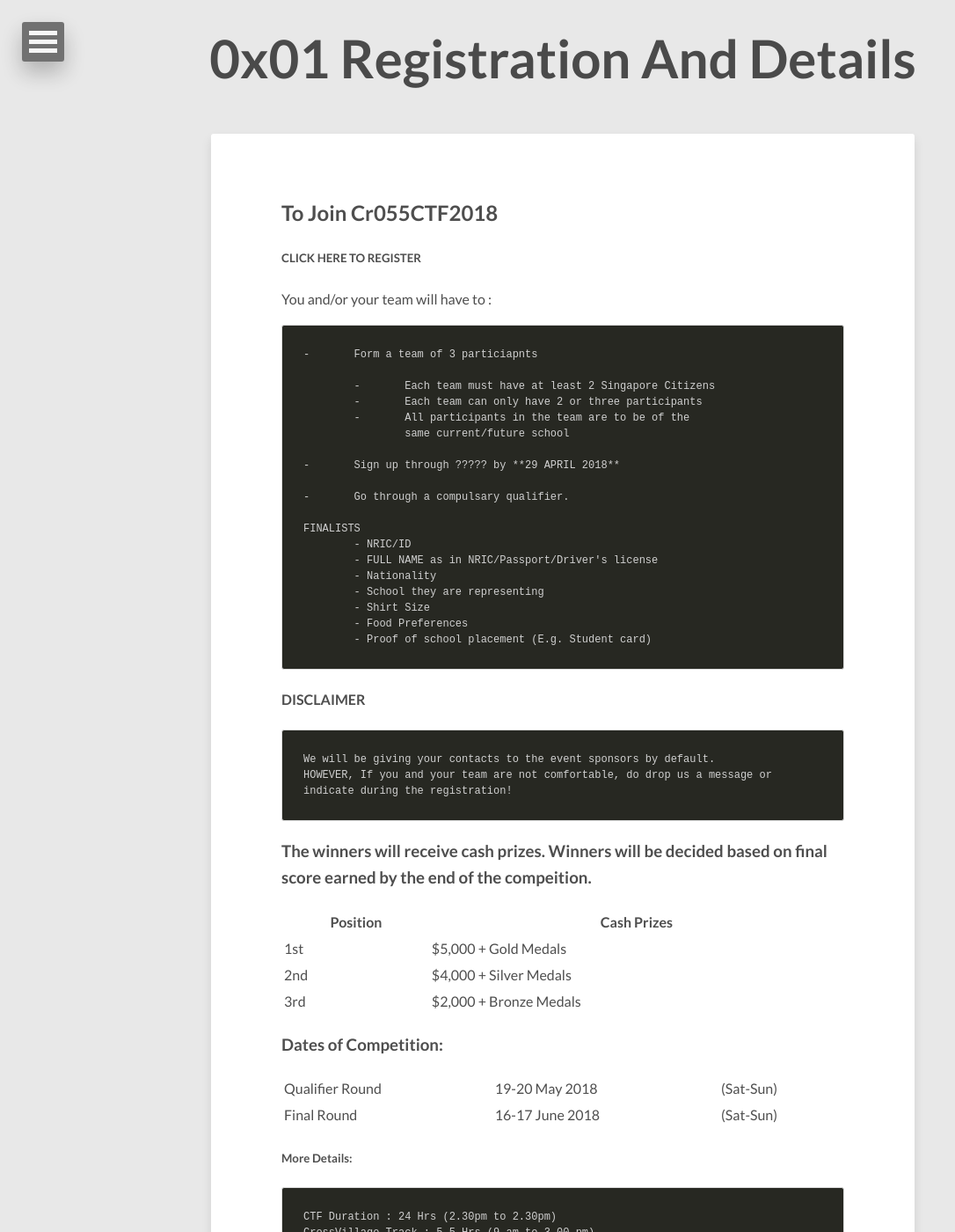
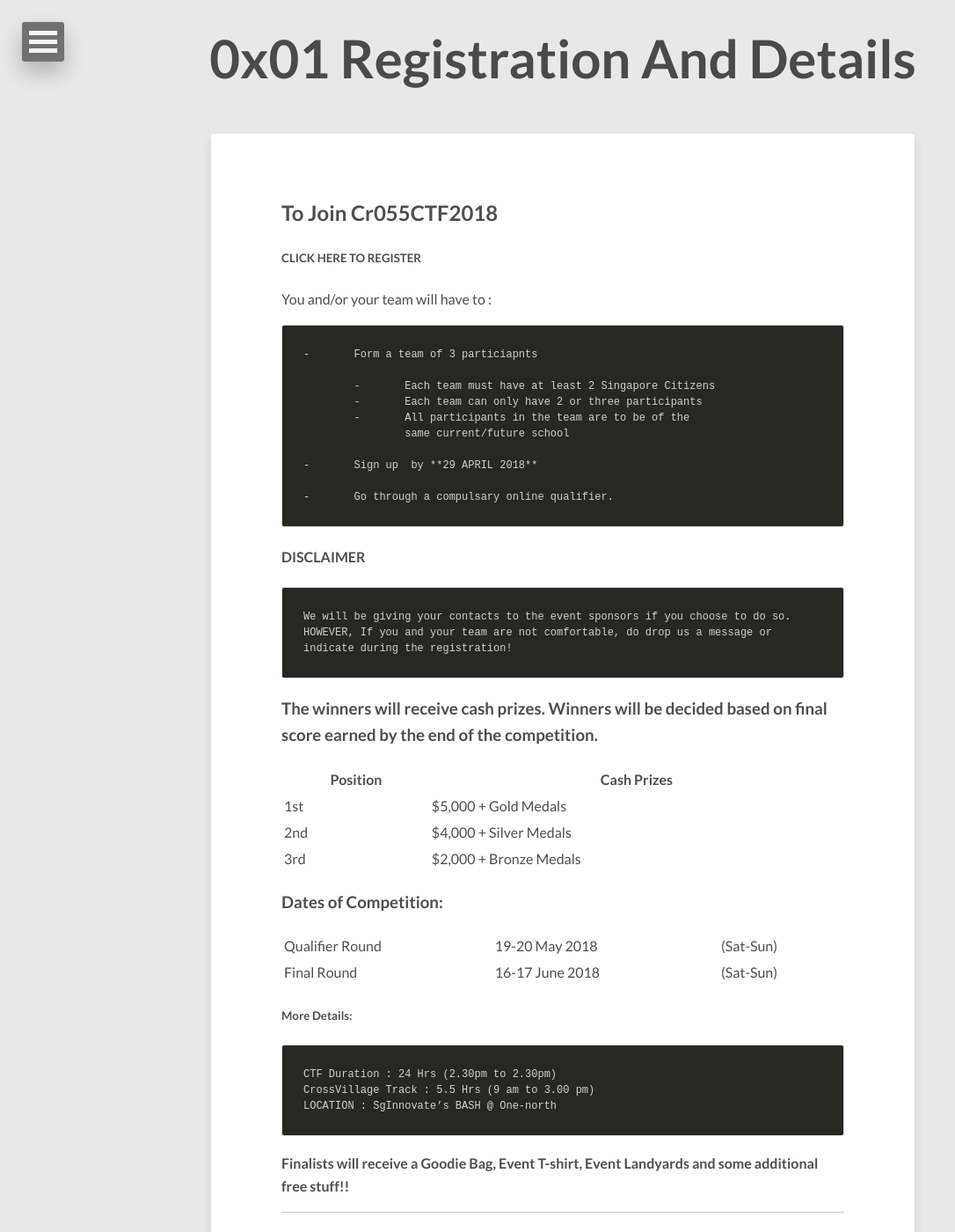
Before and after one commit to CrossCTF/crossctf.github.io, a Jekyll site: the page built from _posts/2013-05-23-Registration.md, in a window 1280 px wide and 1400 px high. Shown: the whole window at 88% size, without its empty margins (0-1086 px from the left). Built offline with Jekyll 4.4.1, drawn with Linux system fonts in a browser that asks for light colours; nearby versions of some CDN libraries.

Commit message:
update some typos

```diff
--- a/_posts/2013-05-23-Registration.md
+++ b/_posts/2013-05-23-Registration.md
@@ -18,29 +18,18 @@ You and/or your team will have to :
 		- 	All participants in the team are to be of the
 			same current/future school
 
-	-	Sign up through ????? by **29 APRIL 2018**
+	-	Sign up  by **29 APRIL 2018**
 
-	-	Go through a compulsary qualifier.
-
-	FINALISTS
-		- NRIC/ID
-		- FULL NAME as in NRIC/Passport/Driver's license
-		- Nationality
-		- School they are representing
-		- Shirt Size
-		- Food Preferences
-		- Proof of school placement (E.g. Student card)
+	-	Go through a compulsary online qualifier.
 
 #### DISCLAIMER
 
-	We will be giving your contacts to the event sponsors by default.
+	We will be giving your contacts to the event sponsors if you choose to do so.
 	HOWEVER, If you and your team are not comfortable, do drop us a message or
 	indicate during the registration!
 
 
-
-
-### The winners will receive cash prizes. Winners will be decided based on final score earned by the end of the compeition.
+### The winners will receive cash prizes. Winners will be decided based on final score earned by the end of the competition.
 
 |Position|Cash Prizes|
 |---|---|
```
